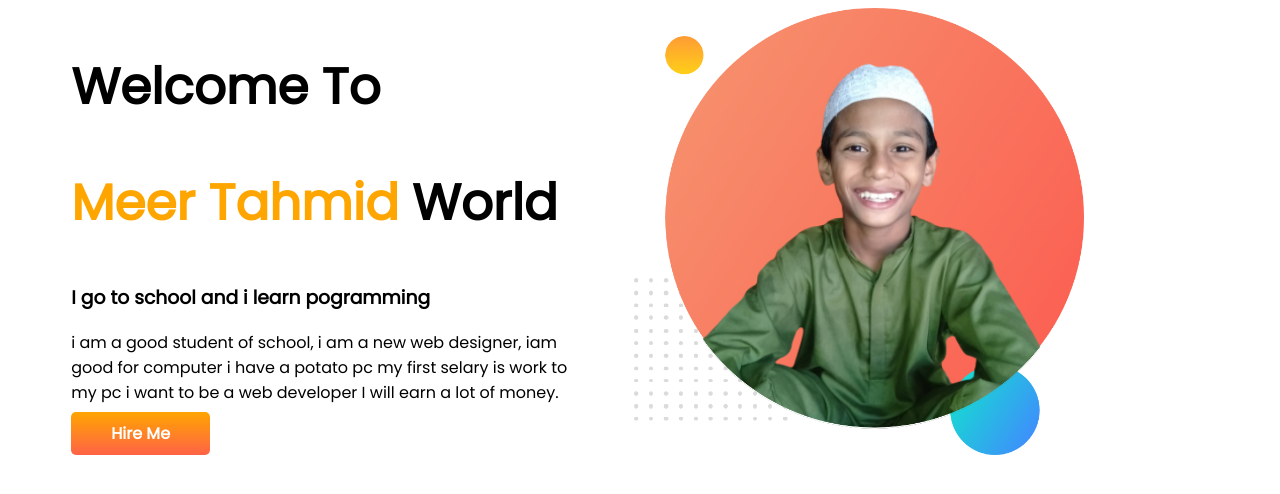
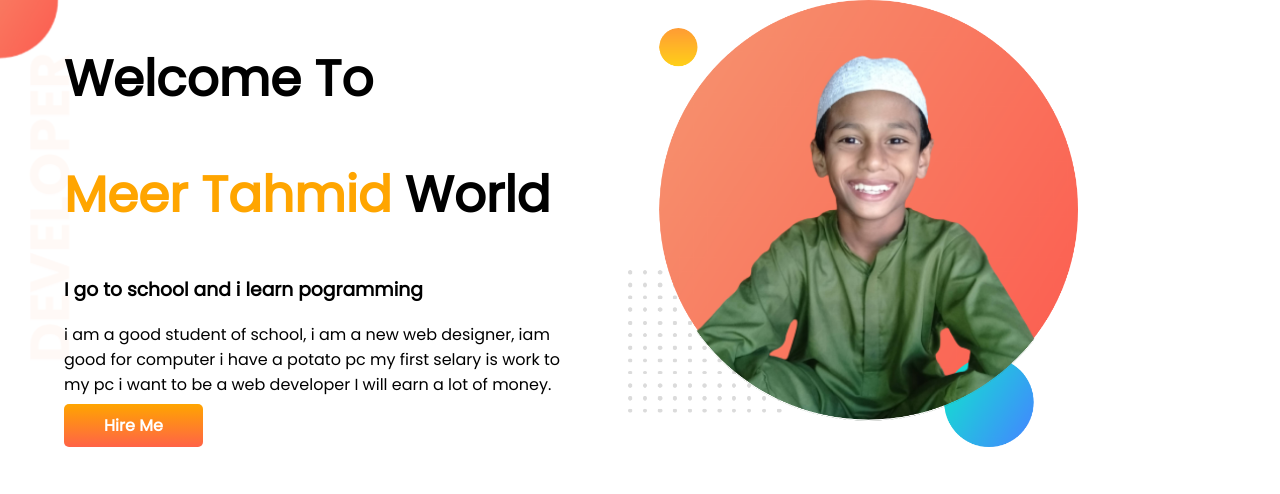
Before and after one commit to MeerTahmids/developer-portfolio, a plain HTML site: page index.html in a window 1280 px wide. Drawn offline with Linux system fonts and the light colour scheme.

Commit message:
add a banner

```diff
--- a/index.html
+++ b/index.html
@@ -14,7 +14,7 @@
 </head>
 
 <body>
-    <section>
+    <section class="top-bg">
         <div class="meer">
             <h1>Welcome To</h1>
             <h1><span class="orange-color">Meer Tahmid</span> World</h1>
--- a/style.css
+++ b/style.css
@@ -1,5 +1,6 @@
 body {
     font-family: 'Poppins', sans-serif;
+    margin: 0;
 }
 
 h1 {
@@ -31,3 +32,8 @@ section {
     font-weight: 700;
     border-radius: 5px;
 }
+
+.top-bg {
+    background-image: url(images/top-banner.png);
+    background-repeat: no-repeat;
+}
```
